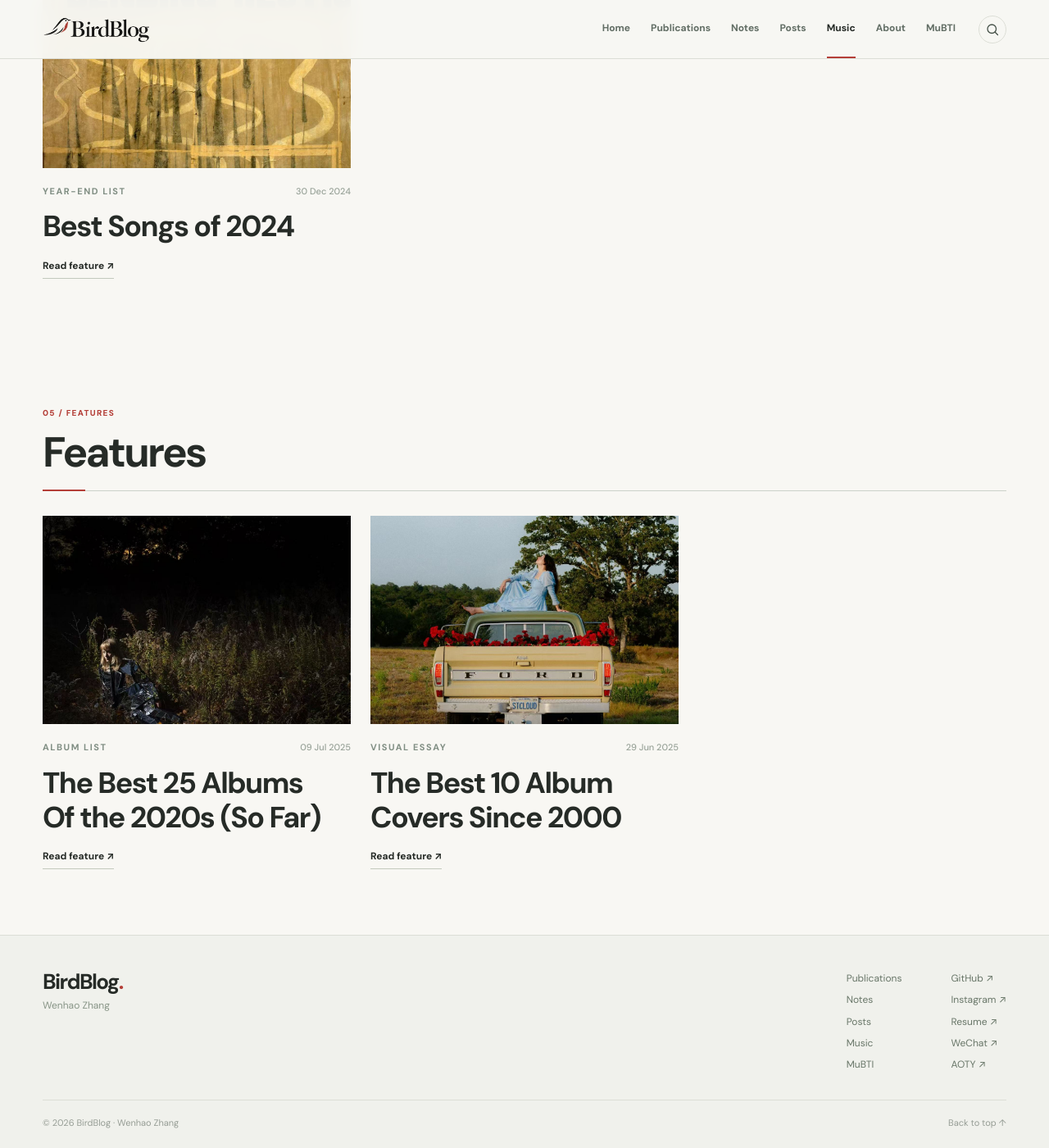
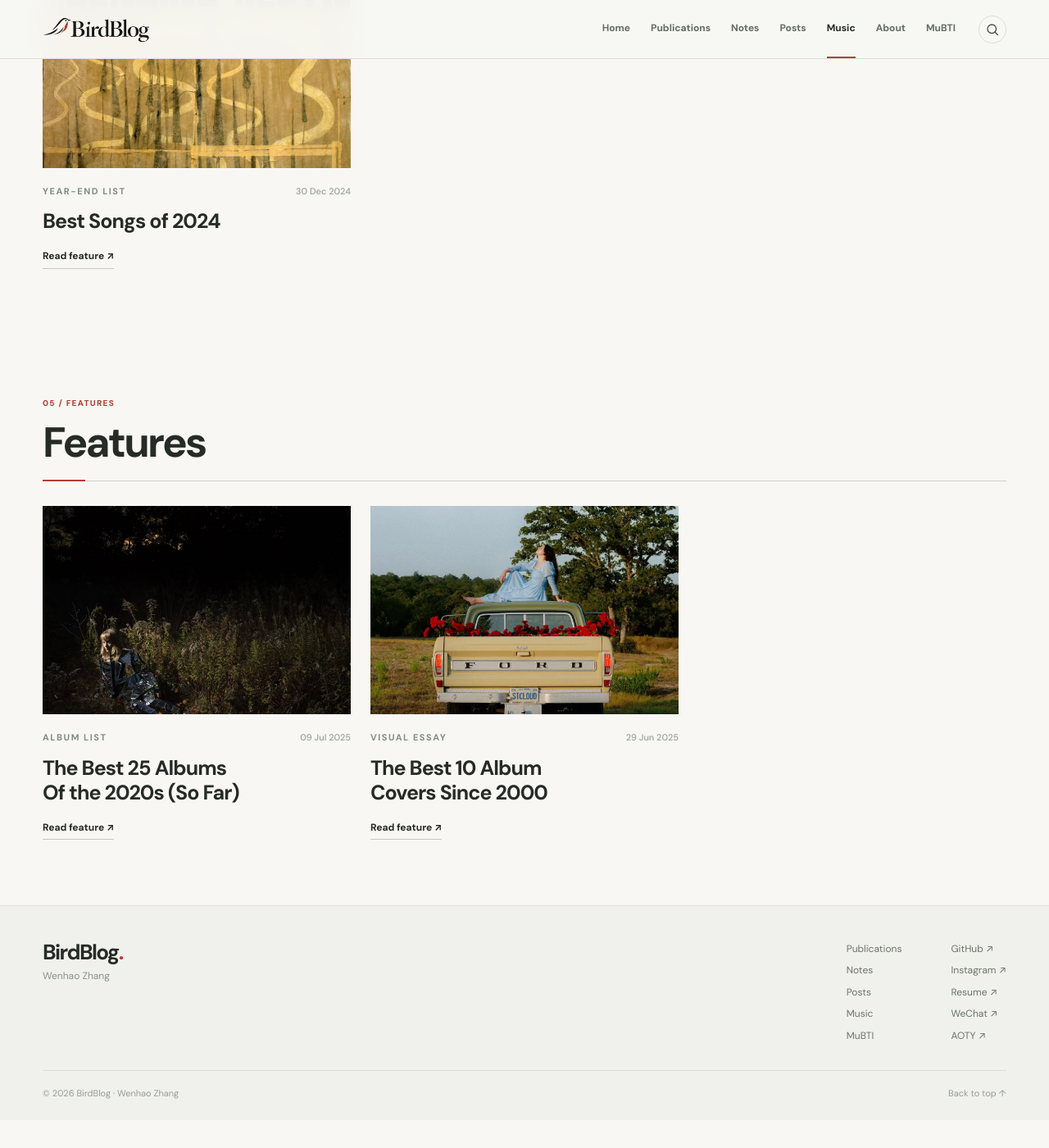
Before and after one commit to vegebirrd/vegebirrd.github.io, a Jekyll site: the page built from _pages/music.md, in a window 1280 px wide and 1400 px high, scrolled down 2996 px. Shown: the whole window at 82% size. Built offline with Jekyll 4.4.1, drawn with Linux system fonts in a browser that asks for light colours; after the commit the page ends 4362 px from its top, so only the background shows below that.

Commit message:
v1.2: font size fix

```diff
--- a/assets/css/site.css
+++ b/assets/css/site.css
@@ -648,7 +648,7 @@ img{display:block;max-width:100%}
 .feature-card__image-fallback { display:flex; align-items:center; justify-content:center; width:100%; height:100%; font:500 34px var(--serif); color:#839084; }
 .feature-card__meta { display:flex; justify-content:space-between; gap:10px; color:#808e83; font-size:11px; font-weight:700; letter-spacing:.14em; }
 .feature-card__meta time { color:#98a298; letter-spacing:0; font-weight:500; }
-.feature-card h3 { font-size:clamp(25px,2.8vw,36px); line-height:1.17; letter-spacing:-.043em; margin:13px 0 0; text-wrap:balance; }
+.feature-card h3 { font-size:clampclamp(20px, 2vw, 25px); line-height:1.2; letter-spacing:-.037em; margin:13px 0 0; text-wrap:balance; }
 .feature-card__deck { color:#77847b; font-size:13px; line-height:1.6; margin:9px 0 0; }
 .feature-card__read { display:inline-block; margin-top:17px; font-size:12px; font-weight:700; border-bottom:1px solid #c3c9bd; padding-bottom:4px; }
 .feature-card:hover .feature-card__read { color:var(--red); border-color:var(--red); }
```
